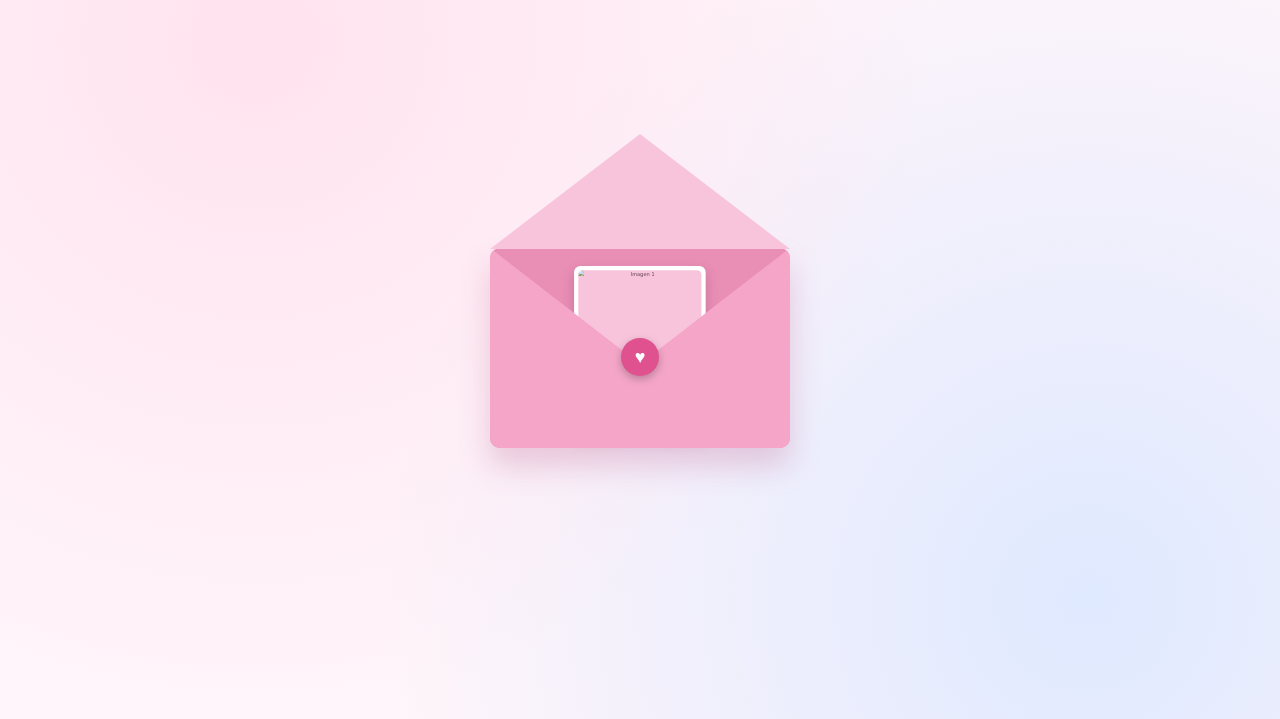
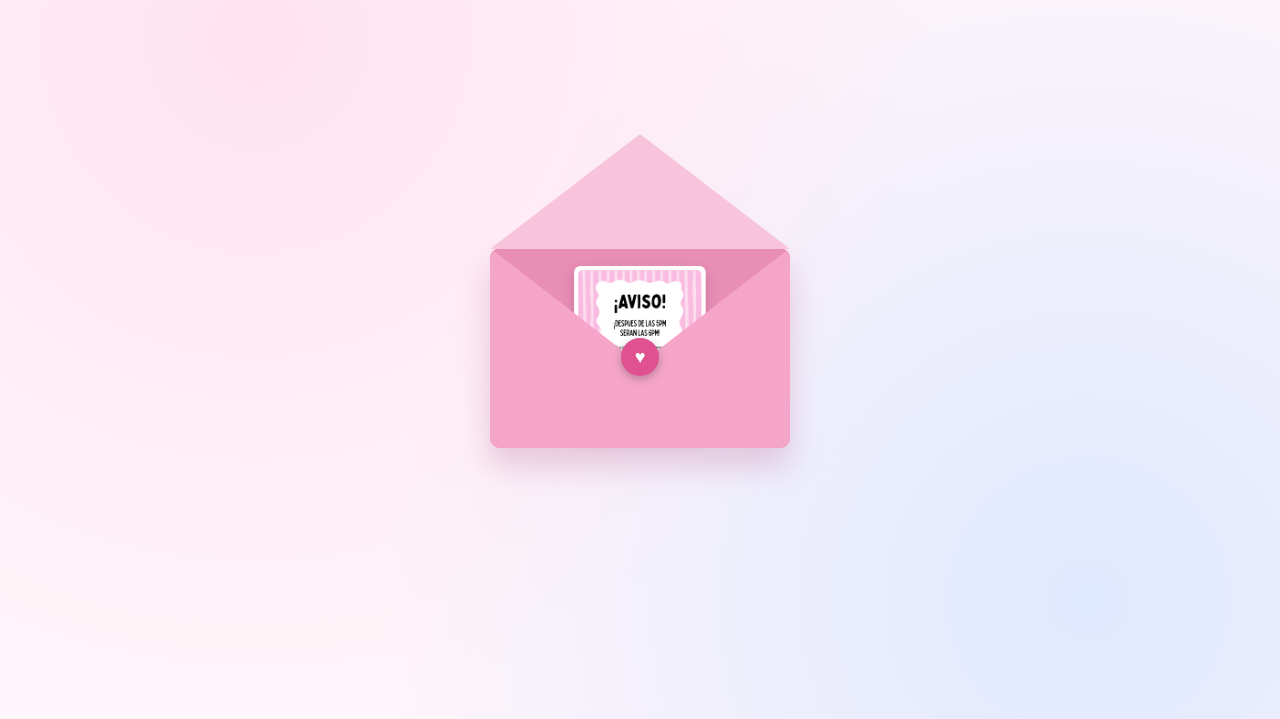
Before and after one commit to Ivy-dev-jav/2oftheyear, a plain HTML site: page index.html in a window 1280 px wide. Shown: the part 81-800 px from the top of the page. Drawn offline with nearby package versions, Linux system fonts and the light colour scheme.

Commit message:
Update image paths in index.html

```diff
--- a/index.html
+++ b/index.html
@@ -111,9 +111,9 @@ h1{font-family:'Fraunces',Georgia,serif; font-style:italic; font-weight:600; fon
    Tamaño recomendado: 1080 x 1350 px (formato 4:5).
    Escribe aquí sus nombres, en el orden en que quieres verlas. */
 const IMAGENES = [
-    "imagenes/foto1.png",
-    "imagenes/foto2.png",
-    "imagenes/foto3.png"
+    "foto1.png",
+    "foto2.png",
+    "foto3.png"
 ];
 /* ======================================= */
 
```
